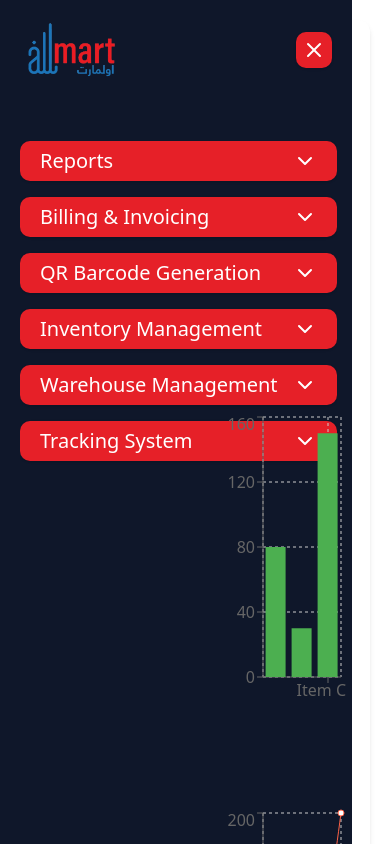
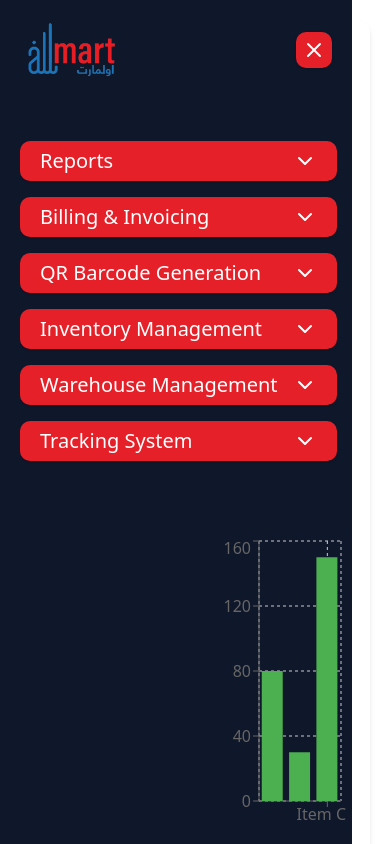
Before and after one commit to subin4693/AliMart-erp, a React (Vite) app: page /inventory-valuation in a window 390 px wide. Shown: the top 844 px of the page. Built offline with nearby package versions, Linux system fonts and the light colour scheme.

Commit message:
Invoice Valuation added

```diff
--- a/src/pages/Batch&Expir/index.jsx
+++ b/src/pages/Batch&Expir/index.jsx
@@ -98,6 +98,9 @@ const Index = () => {
                     onChange={(e) => setSearchQuery(e.target.value)}
                     className="border-2 p-2 rounded outline-none"
                 />
+                 {/* <p className="bg-blue-500 text-white text-xl text-center py-3 font-semibold px-4 rounded">
+                    Total items {data.length}
+                </p> */}
 
                 <button
                     onClick={() => setShowExpiredProducts(!showExpiredProducts)}
--- a/src/pages/InventaryValuation/index.jsx
+++ b/src/pages/InventaryValuation/index.jsx
@@ -1,3 +1,4 @@
+import { Button } from "@/components/ui/button";
 import React, { useState, useEffect } from "react";
 import {
     BarChart,
@@ -11,18 +12,42 @@ import {
     ResponsiveContainer,
 } from "recharts";
 
-const index = () => {
+const Index = () => {
     const [inventoryData, setInventoryData] = useState([]);
     const [totalValue, setTotalValue] = useState(0);
     const [salesData, setSalesData] = useState([]);
+    const [selectedYear, setSelectedYear] = useState("");
+    const [selectedMonth, setSelectedMonth] = useState("");
+    const [searchQuery, setSearchQuery] = useState("");
+    const [filteredData, setFilteredData] = useState([]);
 
-    // Sample data (you may replace this with real data from an API or database)
     const fetchData = () => {
         const items = [
-            { id: 1, name: "Item A", purchasePrice: 20, quantity: 100, sales: 80 },
-            { id: 2, name: "Item B", purchasePrice: 15, quantity: 50, sales: 30 },
-            { id: 3, name: "Item C", purchasePrice: 10, quantity: 200, sales: 150 },
-            // Add more items as needed
+            {
+                id: 1,
+                name: "Item A",
+                purchasePrice: 20,
+                quantity: 100,
+                sales: 80,
+                date: "2023-01-15",
+            },
+            {
+                id: 2,
+                name: "Item B",
+                purchasePrice: 15,
+                quantity: 50,
+                sales: 30,
+                date: "2023-02-20",
+            },
+            {
+                id: 3,
+                name: "Item C",
+                purchasePrice: 10,
+                quantity: 200,
+                sales: 150,
+                date: "2024-01-10",
+            },
+            // Add more items with dates as needed
         ];
 
         setInventoryData(items);
@@ -31,17 +56,55 @@ const index = () => {
         const value = items.reduce((acc, item) => acc + item.purchasePrice * item.quantity, 0);
         setTotalValue(value);
 
-        // Prepare sales data for chart
-        const sales = items.map((item) => ({
-            name: item.name,
-            sales: item.sales,
-        }));
-        setSalesData(sales);
+        // Prepare sales data for chart based on initial items
+        setSalesData(
+            items.map((item) => ({
+                name: item.name,
+                sales: item.sales,
+            })),
+        );
     };
 
     useEffect(() => {
         fetchData();
     }, []);
+
+    useEffect(() => {
+        filterData();
+    }, [selectedYear, selectedMonth, searchQuery, inventoryData]);
+
+    const filterData = () => {
+        let filtered = inventoryData;
+
+        if (selectedYear) {
+            filtered = filtered.filter(
+                (item) => new Date(item.date).getFullYear().toString() === selectedYear,
+            );
+        }
+
+        if (selectedMonth) {
+            filtered = filtered.filter(
+                (item) => new Date(item.date).getMonth() + 1 === parseInt(selectedMonth),
+            );
+        }
+
+        if (searchQuery) {
+            filtered = filtered.filter((item) =>
+                item.name.toLowerCase().includes(searchQuery.toLowerCase()),
+            );
+        }
+
+        setFilteredData(filtered);
+    };
+
+    // Update sales data based on filtered data
+    useEffect(() => {
+        const updatedSalesData = filteredData.map((item) => ({
+            name: item.name,
+            sales: item.sales,
+        }));
+        setSalesData(updatedSalesData);
+    }, [filteredData]);
 
     return (
         <div className="p-6 bg-white shadow-md rounded-lg">
@@ -49,6 +112,37 @@ const index = () => {
             <div className="mb-6">
                 <h2 className="text-2xl font-semibold">Total Inventory Value</h2>
                 <p className="text-xl text-gray-900">{totalValue.toFixed(2)} QAR</p>
+            </div>
+            <div className="flex flex-col md:flex-row gap-4 mb-6">
+                <select
+                    className="border p-2 rounded"
+                    value={selectedYear}
+                    onChange={(e) => setSelectedYear(e.target.value)}
+                >
+                    <option value="">Filter by Year</option>
+                    <option value="2023">2023</option>
+                    <option value="2024">2024</option>
+                </select>
+
+                <select
+                    className="border p-2 rounded"
+                    value={selectedMonth}
+                    onChange={(e) => setSelectedMonth(e.target.value)}
+                >
+                    <option value="">Filter by Month</option>
+                    <option value="1">January</option>
+                    <option value="2">February</option>
+                    <option value="3">March</option>
+                    <option value="4">April</option>
+                    <option value="5">May</option>
+                    <option value="6">June</option>
+                    <option value="7">July</option>
+                    <option value="8">August</option>
+                    <option value="9">September</option>
+                    <option value="10">October</option>
+                    <option value="11">November</option>
+                    <option value="12">December</option>
+                </select>
             </div>
             <div>
                 <h2 className="text-2xl font-semibold mb-4">Sales Data by Item</h2>
@@ -65,7 +159,7 @@ const index = () => {
             <div className="mt-8">
                 <h2 className="text-2xl font-semibold">Inventory Breakdown</h2>
                 <ResponsiveContainer width="100%" height={300}>
-                    <LineChart data={inventoryData}>
+                    <LineChart data={filteredData}>
                         <CartesianGrid strokeDasharray="3 3" />
                         <XAxis dataKey="name" />
                         <YAxis />
@@ -79,4 +173,4 @@ const index = () => {
     );
 };
 
-export default index;
+export default Index;
--- a/src/pages/StockLevel/index.jsx
+++ b/src/pages/StockLevel/index.jsx
@@ -101,25 +101,7 @@ const Index = () => {
                     <option value="2024">2024</option>
                 </select> */}
 
-                <select
-                    className="border p-2 rounded"
-                    value={selectedMonth}
-                    onChange={(e) => setSelectedMonth(e.target.value)}
-                >
-                    <option value="">Filter by Month</option>
-                    <option value="01">January</option>
-                    <option value="02">February</option>
-                    <option value="03">March</option>
-                    <option value="04">April</option>
-                    <option value="05">May</option>
-                    <option value="06">June</option>
-                    <option value="07">July</option>
-                    <option value="08">August</option>
-                    <option value="09">September</option>
-                    <option value="10">October</option>
-                    <option value="11">November</option>
-                    <option value="12">December</option>
-                </select>
+
 
                 <select
                     className="border p-2 rounded"
```
